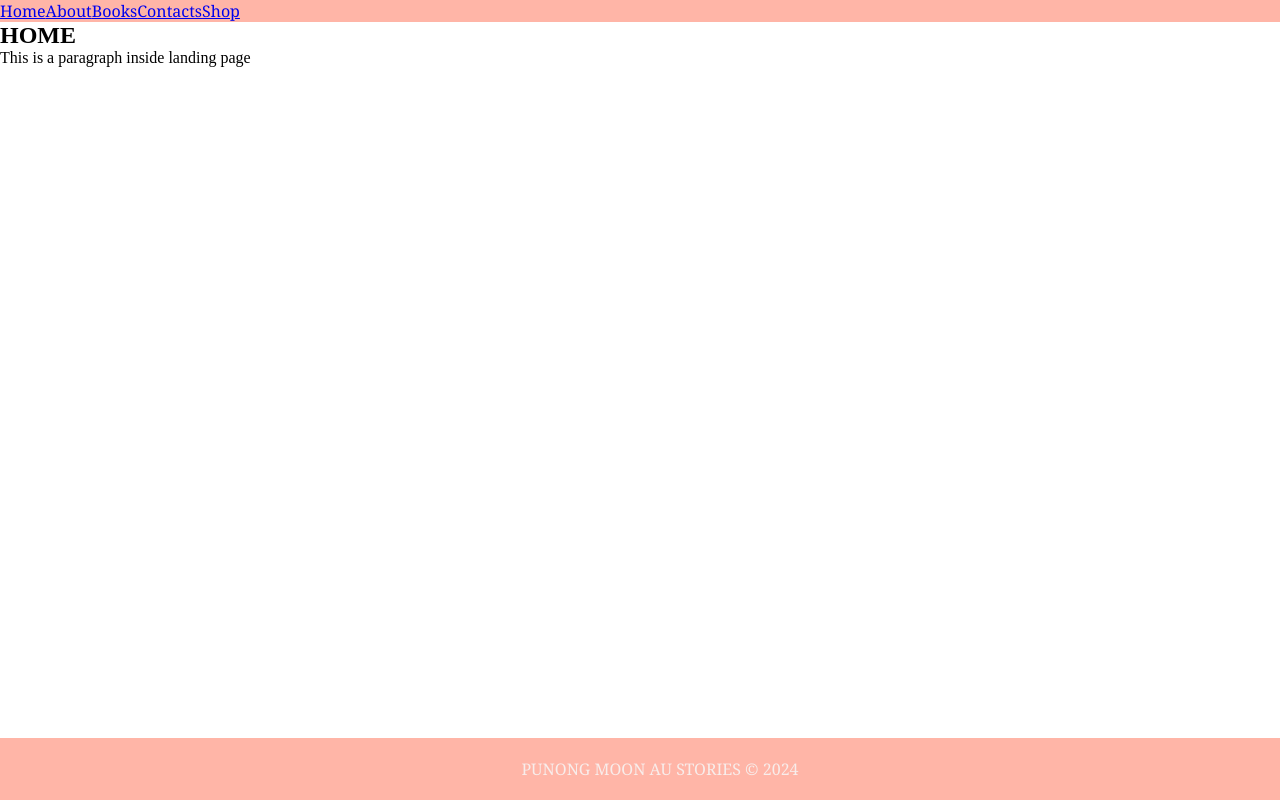
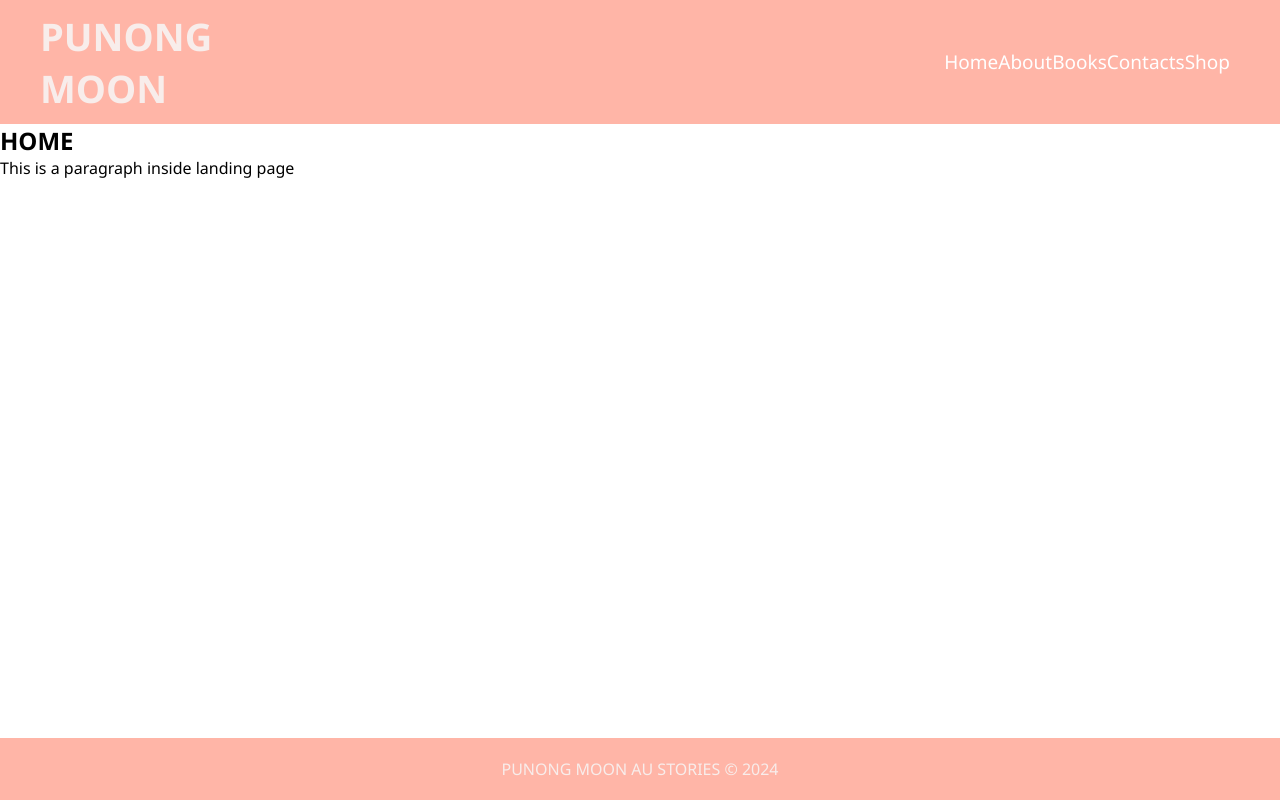
Before and after one commit to SheanBrigale/WFT1, a plain HTML site: page 1. Landing_Page/Landing.html in a window 1280 px wide. Drawn offline with Linux system fonts and the light colour scheme.

Commit message:
adjusted css files

```diff
--- a/1. Landing_Page/Landing.css
+++ b/1. Landing_Page/Landing.css
@@ -1,9 +1,12 @@
 *{
-    margin: 0px;
+    margin: 0;
+    padding: 0;
+    box-sizing: border-box;
+    font-family: 'Segoe UI', Tahoma, Geneva, Verdana, sans-serif;
     /* background-color: #F8EDEB; */
 }
 
-.header {
+/* .header {
     margin: 0;
     position: sticky;
     top: 0;
@@ -15,40 +18,54 @@
     color: #F8EDEB;
     background-color: #FFB5A7;
     text-align: center;
-    /* top, right, bottom, left */
+    //top, right, bottom, left
+} */
+
+nav{
+    width: 100%;
+    background-color: #FFB5A7;
+    display: flex;
+    justify-content: space-between;
+    align-items: center;
+    padding: 10px 40px;
 }
 
-#main-menu{
-    list-style-type: none;
-    margin: 0;
-    padding: 0;
-    overflow: hidden;
+h1{
+    font-size: 38px;
+    color: #F8EDEB;
 }
 
-li{
-    float: left;
+ul{
+    width: 100%;
+    display: flex;
+    justify-content: flex-end;
+    margin-right: 10px;
 }
 
-#btn{
-    text-align: center;
-    padding: 14px 16px;
+ul li{
+    list-style: none;
+    padding: 0px 0px;
+}
+
+ul li a{
     text-decoration: none;
+    color: #fff;
+    font-size: 19px;
+    transition: 0.5s ease;
 }
-/*
-.navigation-menu {
-    display: flex;
-    position: relative;
-    align-items: center;
-} */
 
+ul li a:hover{
+    color: #000;
+}
 
+ul li:active{
+    color: #000;
+}
 
-/* #button {
-    margin-top: 10px;
-    text-align: center;
-    color: pink;
-    font-family: Impact, Haettenschweiler, 'Arial Narrow Bold', sans-serif;
-    font-size: 24px;
+/* #btn{
+    line-height: 50px;
+    height: 100%;
+    font-size: 15px;
 } */
 
 .footer{
--- a/1. Landing_Page/Landing.html
+++ b/1. Landing_Page/Landing.html
@@ -11,28 +11,19 @@
         <h1>PM</h1>
     </div> -->
 
-    <div class="header">
-        <ul id="main-menu">
-            <li id="btn home">
-                <a href="/1. Landing_Page/Landing.html">Home</a>
-            </li>
-
-            <li id="btn about">
-                <a href="/2. About/About.html">About</a>
-            </li>
-
-            <li id="btn book">
-                <a href="/3. Books/Books.html">Books</a>
-            </li>
-
-            <li id="btn contact">
-                <a href="/4. Contacts/Contacts.html">Contacts</a>
-            </li>
-
-            <li id="btn shop">
-                <a href="/5. Shop/Shop.html">Shop</a>
-            </li>
-        </ul>
+    <div >
+        <nav>
+            <h1>PUNONG MOON</h1>
+                <ul>
+                    <li><a href="/1. Landing_Page/Landing.html">Home</a> </li>
+                    <li><a href="/2. About/About.html">About</a> </li>
+                    <li><a href="/3. Books/Books.html">Books</a> </li>
+                    <li><a href="/4. Contacts/Contacts.html">Contacts</a> </li>
+                    <li><a href="/5. Shop/Shop.html">Shop</a> </li>
+                </ul>
+            </div>
+            <div class="animation-start"></div>
+        </nav>
     </div>
     <div>
         <h2>HOME</h2>
```
